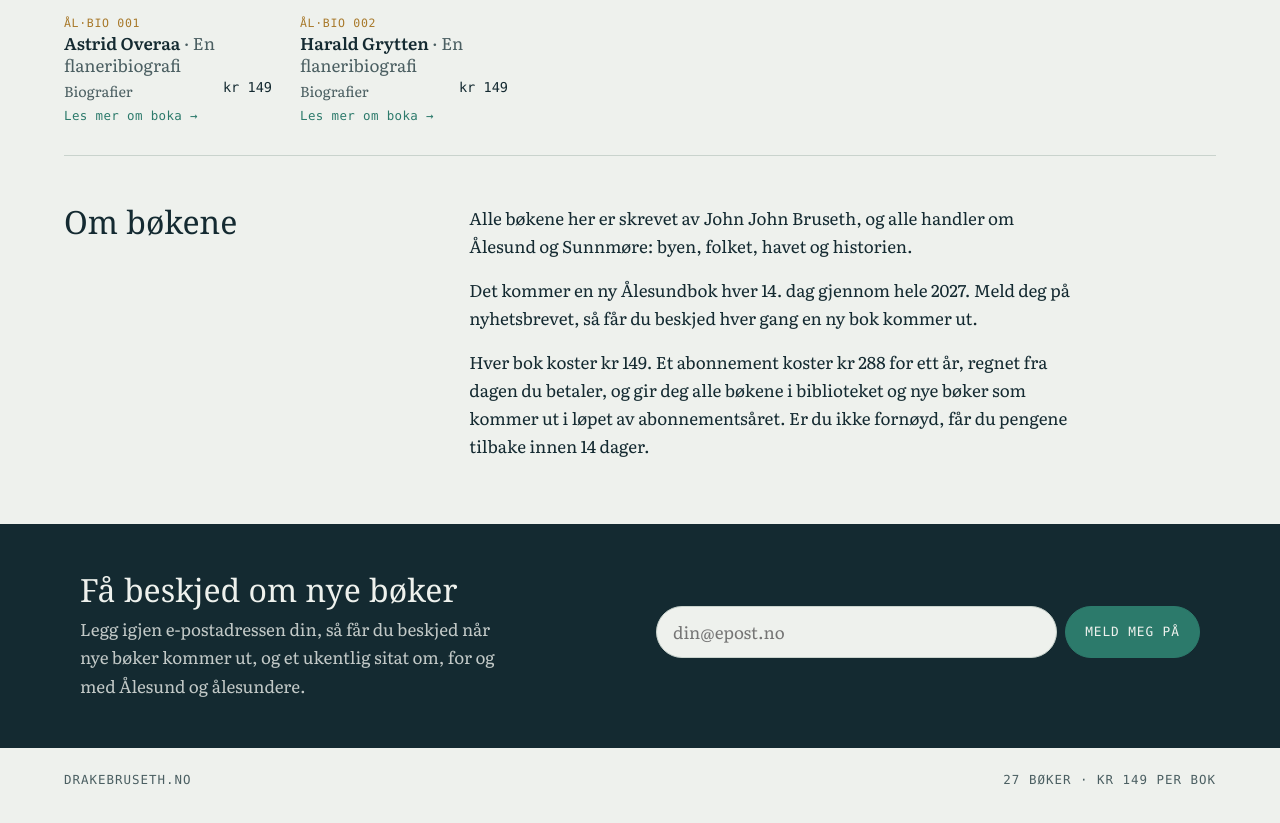
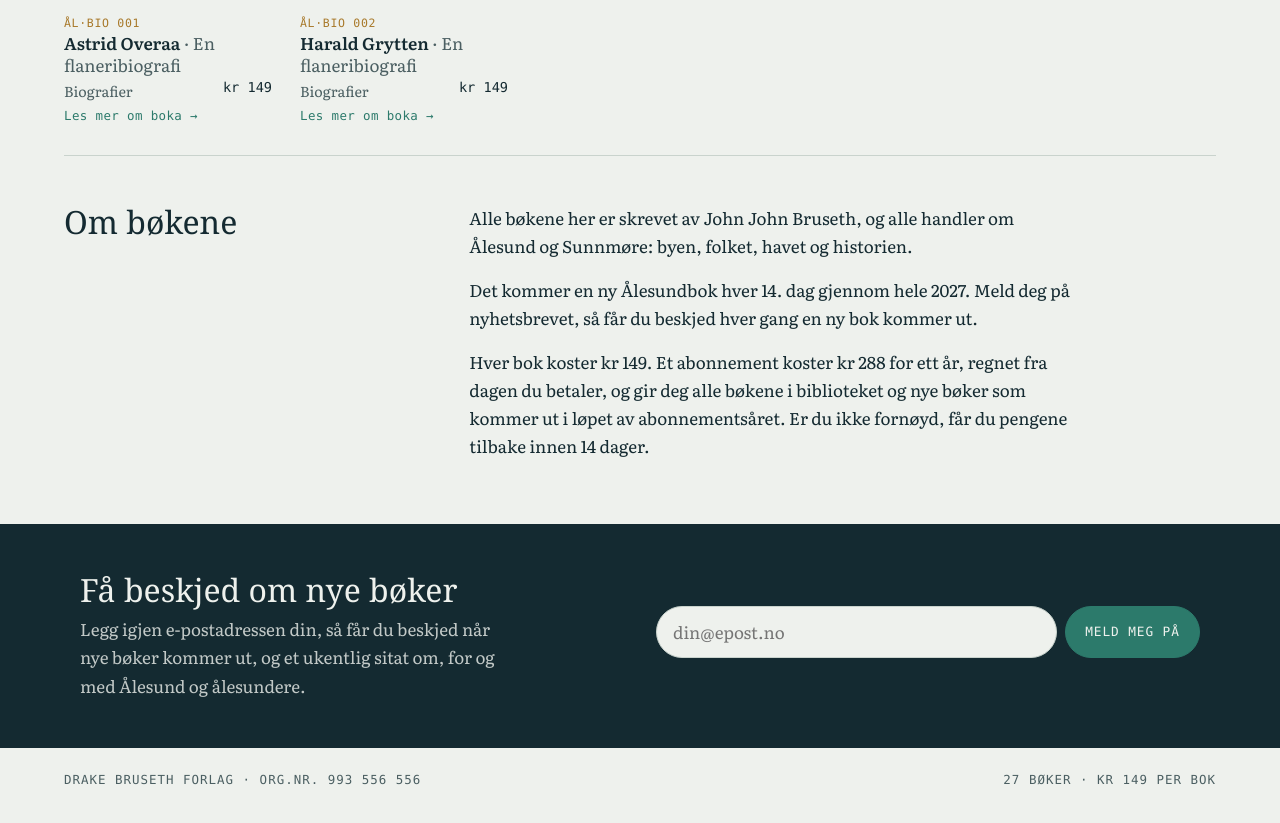
Before and after one commit to jjbruseth-crypto/alesundboker, a plain HTML site: page index.html in a window 1280 px wide. Shown: the part 1050-1873 px from the top of the page. Drawn offline with nearby package versions, Linux system fonts and the light colour scheme; a web font is replaced by a local one.

Commit message:
Bunntekst: Drake Bruseth Forlag med organisasjonsnummer
Co-Authored-By: Claude Opus 5.5 <noreply@anthropic.com>
Claude-Session: https://claude.ai/code/session_01EkAnRk3mPA7AC7gyRa1ibW

```diff
--- a/index.html
+++ b/index.html
@@ -294,7 +294,7 @@ dialog::backdrop { background: rgba(10, 25, 30, .6); }
 
 <div class="wrap">
   <footer class="mono">
-    <span>drakebruseth.no</span>
+    <span>Drake Bruseth Forlag · org.nr. 993&nbsp;556&nbsp;556</span>
     <span id="count"></span>
   </footer>
 </div>
```
